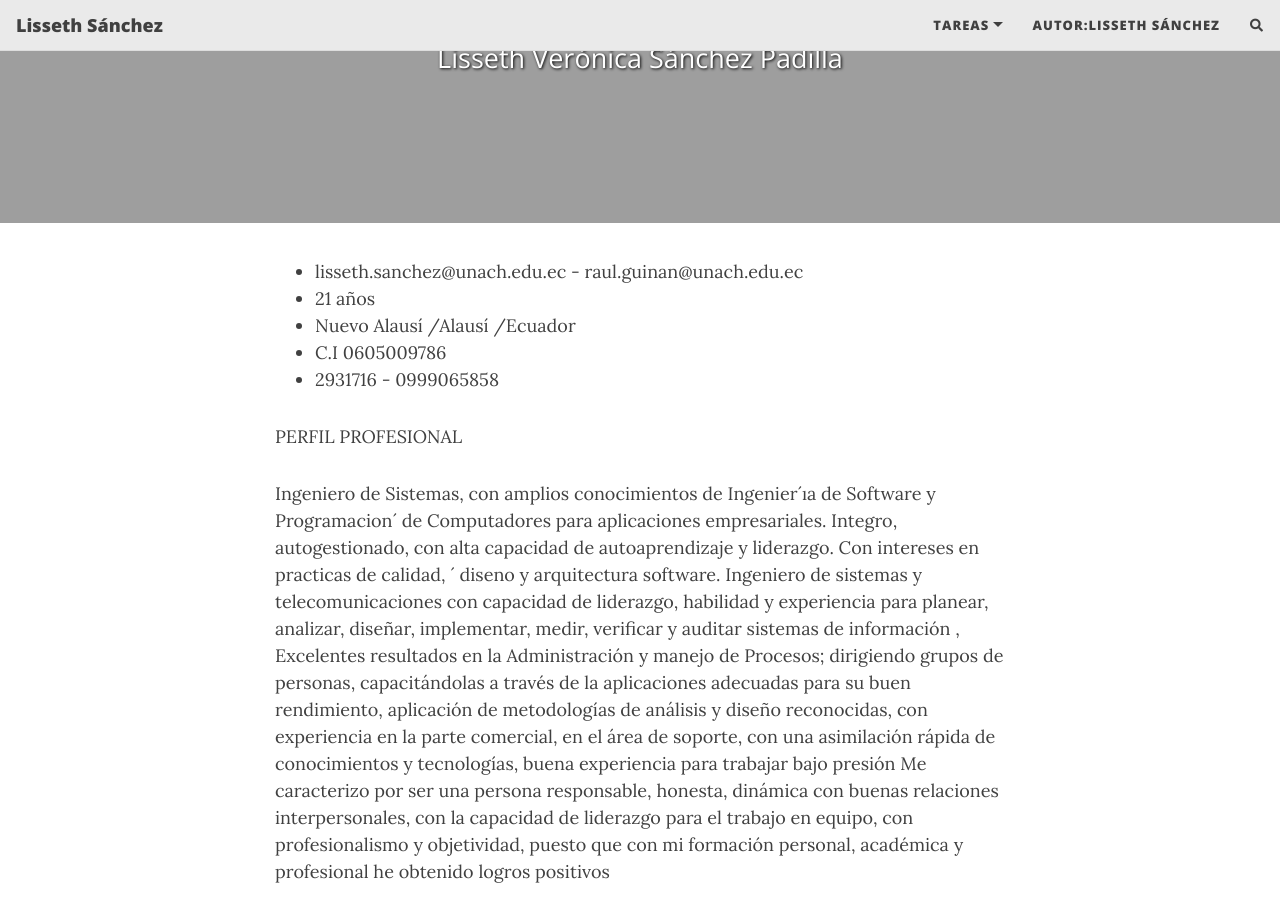
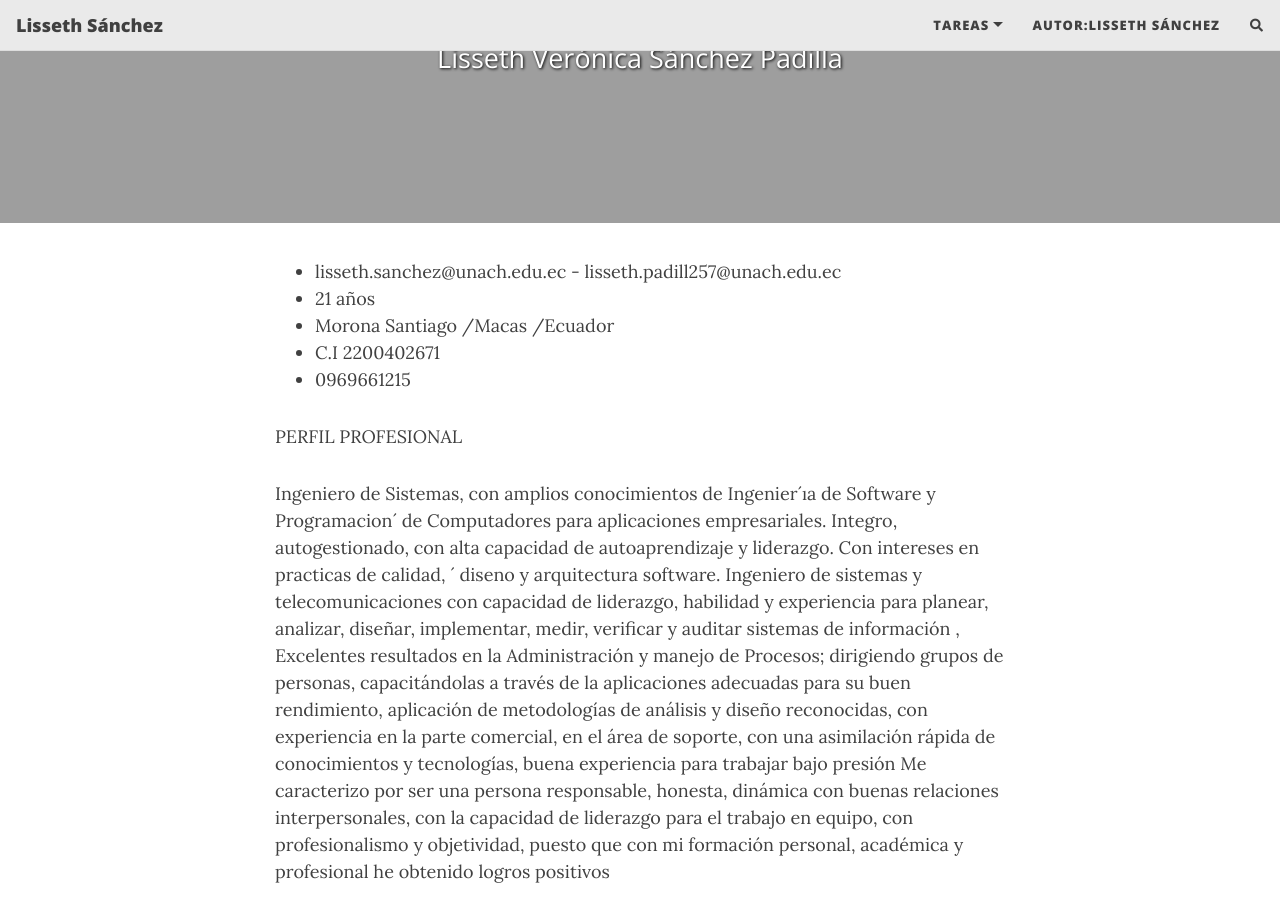
Before and after one commit to Slisseth/Slisseth.github.io, a Jekyll site: the page built from _posts/2020-02-28-test-markdown.md, in a window 1280 px wide and 900 px high, scrolled down 410 px. Built offline with Jekyll 4.4.1, drawn with Linux system fonts in a browser that asks for light colours; nearby versions of some CDN libraries; comment, search, counter and statistics services are not loaded.

Commit message:
Update 2020-02-28-test-markdown.md

```diff
--- a/_posts/2020-02-28-test-markdown.md
+++ b/_posts/2020-02-28-test-markdown.md
@@ -4,16 +4,16 @@
 subtitle: Lisseth Verónica Sánchez Padilla
 
 
-cover-img: /assets/img/pp.png
+cover-img: /assets/img/fondo.png
 thumbnail-img: /assets/img/j-q.jpg
-share-img: /assets/img/pp.jpg
+share-img: /assets/img/fondo.jpg
 tags: [books, test]
 ---
-- lisseth.sanchez@unach.edu.ec - raul.guinan@unach.edu.ec
+- lisseth.sanchez@unach.edu.ec - lisseth.padill257@unach.edu.ec
  - 21 años
- - Nuevo Alausí /Alausí /Ecuador
- - C.I 0605009786
- - 2931716 - 0999065858
+ - Morona Santiago /Macas /Ecuador
+ - C.I 2200402671
+ - 0969661215
 
 PERFIL PROFESIONAL
 
```
